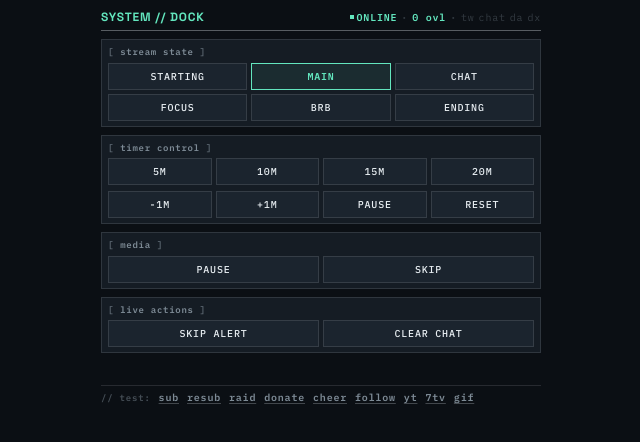
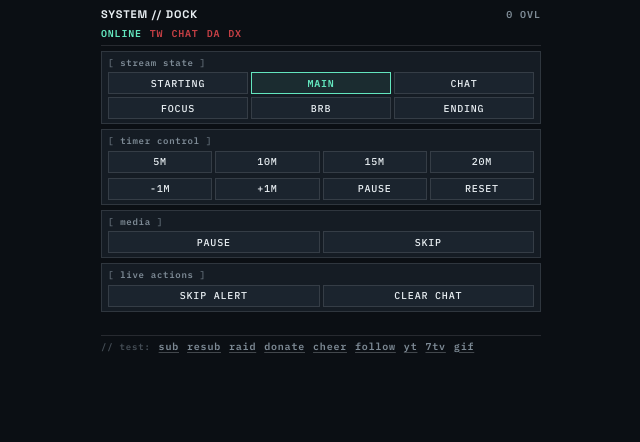
Before and after one commit to Vokiry/OBS-Templates, a plain HTML site: page src/dock/index.html in a window 1280 px wide. Shown: the whole page, without its empty margins (319-959 px from the left). Drawn offline with Linux system fonts and the light colour scheme; no server answers.

Commit message:
style(dock): compact 2-line header status bar with green/red indicator tags
- Compact header to 2-line mini status: title + OVL on line 1, status tags on line 2
- Color service tags directly: green (accent) when active, red (danger) when off
- Tighten gaps, paddings, and button heights for narrow OBS docking panels

```diff
--- a/src/dock/dock.css
+++ b/src/dock/dock.css
@@ -3,7 +3,7 @@ body {
   color: var(--color-text);
   font-family: var(--font-interface);
   font-size: var(--text-xs);
-  padding: 8px 10px;
+  padding: 6px 8px;
   user-select: none;
   overflow-y: auto;
   box-sizing: border-box;
@@ -12,75 +12,67 @@ body {
 .dock {
   display: flex;
   flex-direction: column;
-  gap: 8px;
+  gap: 5px;
   max-width: 440px;
   margin: 0 auto;
 }
 
-/* Header with integrated inline telemetry */
+/* Header with 2-line mini status */
 .dock__header {
+  display: flex;
+  flex-direction: column;
+  gap: 3px;
+  padding-bottom: 4px;
+  border-bottom: var(--border-width) solid var(--color-border-faint);
+  letter-spacing: var(--letter-spacing-mono);
+}
+
+.dock__header-top {
   display: flex;
   align-items: center;
   justify-content: space-between;
-  padding-bottom: 4px;
-  border-bottom: var(--border-width) solid var(--color-border);
-  font-size: 10px;
-  letter-spacing: var(--letter-spacing-mono);
 }
 
 .dock__title {
   font-family: var(--font-display);
-  font-size: 12px;
+  font-size: 11px;
   font-weight: var(--text-weight-bold);
-  color: var(--color-accent);
+  color: var(--color-text);
+  letter-spacing: var(--letter-spacing-mono);
 }
 
-.dock__telemetry {
-  display: inline-flex;
-  align-items: center;
-  gap: 4px;
+.dock__ovl {
   font-size: 10px;
   color: var(--color-muted);
 }
 
-.dock__dot {
-  display: inline-flex;
+.dock__status-bar {
+  display: flex;
   align-items: center;
-  gap: 3px;
-  color: var(--color-accent);
-}
-
-.dock__dot::before {
-  content: "";
-  width: 4px;
-  height: 4px;
-  background: currentColor;
-}
-
-.dock__sep {
-  opacity: 0.35;
+  gap: 8px;
+  font-size: 10px;
+  font-weight: var(--text-weight-semibold);
+  letter-spacing: var(--letter-spacing-mono);
 }
 
 .dock__tag {
   color: var(--color-accent);
-  font-weight: var(--text-weight-semibold);
-  transition: color var(--anim-fast) var(--anim-ease), opacity var(--anim-fast) var(--anim-ease);
+  transition: color var(--anim-fast) var(--anim-ease);
 }
 
 .dock__tag.is-off {
-  color: var(--color-muted);
-  opacity: 0.35;
-  font-weight: var(--text-weight-normal);
+  color: var(--color-danger);
+  opacity: 0.85;
 }
 
 /* Compact Sections */
 .dock__section {
   display: flex;
   flex-direction: column;
-  gap: 4px;
+  gap: 3px;
   border: var(--border-width) solid var(--color-border-faint);
   background: var(--color-surface);
-  padding: 5px 6px;
+  padding: 4px 6px;
   transition: border-color var(--border-hover-transition);
 }
 
@@ -112,7 +104,7 @@ body {
 .dock__grid {
   display: grid;
   grid-template-columns: repeat(2, 1fr);
-  gap: 4px;
+  gap: 3px;
 }
 
 .dock__grid--3 {
@@ -128,7 +120,8 @@ body {
   display: inline-flex;
   align-items: center;
   justify-content: center;
-  padding: 5px 4px;
+  height: 22px;
+  padding: 0 4px;
   font-family: var(--font-interface);
   font-size: 10px;
   font-weight: var(--text-weight-medium);
@@ -163,8 +156,8 @@ body {
 }
 
 .dock__toast {
-  min-height: 14px;
-  font-size: 10px;
+  min-height: 12px;
+  font-size: 9px;
   letter-spacing: var(--letter-spacing-mono);
   color: var(--color-accent);
   text-align: center;
@@ -173,13 +166,13 @@ body {
 
 /* Minimalist Dev Link Strip */
 .dock__dev {
-  margin-top: 2px;
-  padding-top: 4px;
+  margin-top: 1px;
+  padding-top: 3px;
   border-top: 1px solid var(--color-border-faint);
   display: flex;
   flex-wrap: wrap;
   align-items: baseline;
-  gap: 4px 8px;
+  gap: 3px 8px;
   font-family: var(--font-interface);
   font-size: 10px;
   letter-spacing: var(--letter-spacing-mono);
--- a/src/dock/index.html
+++ b/src/dock/index.html
@@ -11,18 +11,18 @@
 </head>
 <body>
   <div class="dock">
-    <!-- Header with Integrated Inline Telemetry -->
+    <!-- Header with 2-line mini status -->
     <header class="dock__header">
-      <span class="dock__title">SYSTEM // DOCK</span>
-      <div class="dock__telemetry">
-        <span class="dock__dot" id="bridge-status">ONLINE</span>
-        <span class="dock__sep">·</span>
-        <span class="dock__tag" id="tag-ovl">0 ovl</span>
-        <span class="dock__sep">·</span>
-        <span class="dock__tag is-off" id="tag-tw" title="Twitch Events">tw</span>
-        <span class="dock__tag is-off" id="tag-chat" title="Twitch Chat">chat</span>
-        <span class="dock__tag is-off" id="tag-da" title="DonationAlerts">da</span>
-        <span class="dock__tag is-off" id="tag-dx" title="DonateX">dx</span>
+      <div class="dock__header-top">
+        <span class="dock__title">SYSTEM // DOCK</span>
+        <span class="dock__ovl" id="tag-ovl">0 OVL</span>
+      </div>
+      <div class="dock__status-bar">
+        <span class="dock__tag" id="bridge-status">ONLINE</span>
+        <span class="dock__tag is-off" id="tag-tw" title="Twitch Events">TW</span>
+        <span class="dock__tag is-off" id="tag-chat" title="Twitch Chat">CHAT</span>
+        <span class="dock__tag is-off" id="tag-da" title="DonationAlerts">DA</span>
+        <span class="dock__tag is-off" id="tag-dx" title="DonateX">DX</span>
       </div>
     </header>
 
@@ -103,7 +103,7 @@
         });
         showToast(res.ok ? 'OK' : 'ERR');
       } catch (err) {
-        showToast('BRIDGE OFFLINE');
+        showToast('OFFLINE');
       }
     }
 
@@ -198,7 +198,8 @@
         const res = await fetch(`${API_BASE}/health`);
         if (res.ok) {
           const data = await res.json();
-          document.getElementById('tag-ovl').textContent = `${data.overlays ?? 0} ovl`;
+          const ovl = document.getElementById('tag-ovl');
+          if (ovl) ovl.textContent = `${data.overlays ?? 0} OVL`;
 
           const setTag = (id, active) => {
             const el = document.getElementById(id);
@@ -213,12 +214,12 @@
 
           const badge = document.getElementById('bridge-status');
           badge.textContent = 'ONLINE';
-          badge.style.color = 'var(--color-accent)';
+          badge.classList.remove('is-off');
         }
       } catch (e) {
         const badge = document.getElementById('bridge-status');
         badge.textContent = 'OFFLINE';
-        badge.style.color = 'var(--color-danger)';
+        badge.classList.add('is-off');
       }
     }
 
```
